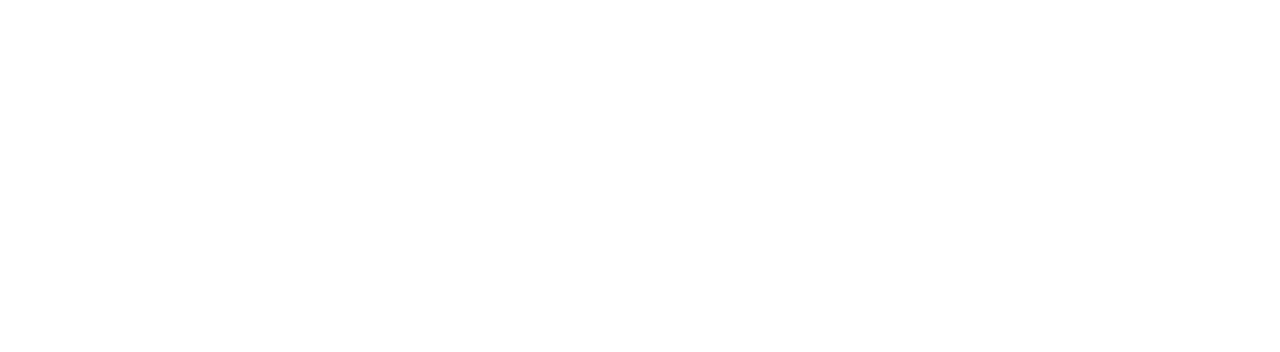
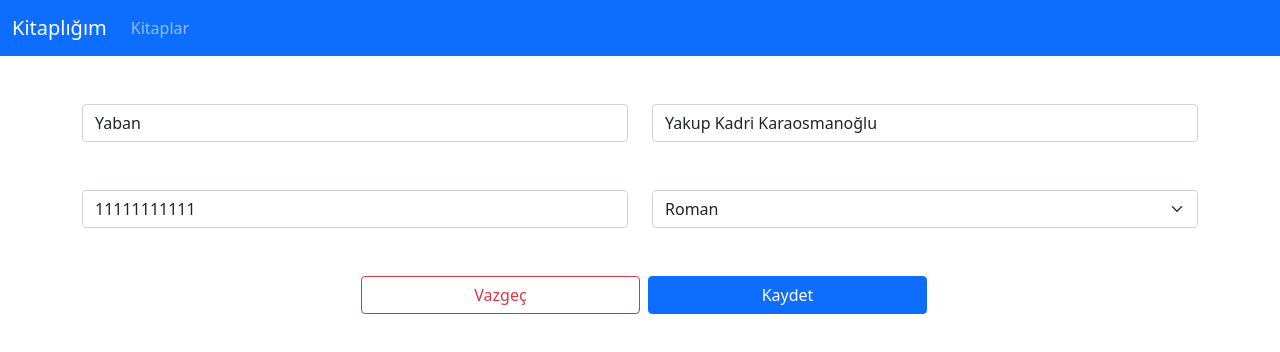
Before and after one commit to emreharman/3-sezon-haftasonu-react-library, a React (Create React App) app: page /edit-book/1 in a window 1280 px wide. Before the commit this address had no page. Shown: the top 352 px of the page. Built offline with nearby package versions, Linux system fonts and the light colour scheme; data requests are answered from the project's data file.

Commit message:
edit book&delete modal

```diff
--- a/db.json
+++ b/db.json
@@ -4,8 +4,8 @@
       "id": 1,
       "name": "Yaban",
       "author": "Yakup Kadri Karaosmanoğlu",
-      "isbn": "11111111111",
-      "categoryId": "1"
+      "categoryId": "1",
+      "isbn": "11111111111"
     },
     {
       "id": 2,
@@ -27,6 +27,13 @@
       "author": "William Golding",
       "isbn": "",
       "categoryId": "1"
+    },
+    {
+      "id": 1662927708181,
+      "name": "dgdf",
+      "author": "gfhfg",
+      "isbn": "",
+      "categoryId": "1"
     }
   ],
   "categories": [
--- a/src/App.js
+++ b/src/App.js
@@ -1,6 +1,7 @@
 import React from "react";
 import { BrowserRouter, Routes, Route } from "react-router-dom";
 import AddBook from "./pages/AddBook";
+import EditBook from "./pages/EditBook";
 
 import Home from "./pages/Home";
 
@@ -10,6 +11,7 @@
       <Routes>
         <Route path="/" element={<Home />} />
         <Route path="/add-book" element={<AddBook />} />
+        <Route path="/edit-book/:kitapId" element={<EditBook />} />
       </Routes>
     </BrowserRouter>
   );
--- a/src/components/AddBookForm.js
+++ b/src/components/AddBookForm.js
@@ -93,7 +93,11 @@
                 Kategori Seçin
               </option>
               {categories.map((cat) => {
-                return <option value={cat.id}>{cat.name}</option>;
+                return (
+                  <option key={cat.id} value={cat.id}>
+                    {cat.name}
+                  </option>
+                );
               })}
             </select>
           </div>
--- a/src/components/ListBooks.js
+++ b/src/components/ListBooks.js
@@ -2,11 +2,14 @@
 import { Link } from "react-router-dom";
 import axios from "axios";
 import Loading from "./Loading";
+import Modal from "../components/Modal";
 
 const ListBooks = (props) => {
   const [books, setBooks] = useState(null);
   const [categories, setCategories] = useState(null);
   const [didUpdate, setDidUpdate] = useState(false);
+  const [showModal, setShowModal] = useState(false);
+  const [silinecekKitap, setSilinecekKitap] = useState(null);
   useEffect(() => {
     axios
       .get("http://localhost:3004/books")
@@ -29,6 +32,7 @@
       .then((res) => {
         console.log("delete res", res);
         setDidUpdate(!didUpdate);
+        setShowModal(false);
       })
       .catch((err) => console.log(err));
   };
@@ -62,7 +66,7 @@
               (cat) => cat.id === book.categoryId
             );
             return (
-              <tr>
+              <tr key={book.id}>
                 <td>{book.name}</td>
                 <td>{book.author}</td>
                 <td>{category.name}</td>
@@ -74,10 +78,20 @@
                     <button
                       type="button"
                       className="btn btn-outline-danger btn-sm"
-                      onClick={() => kitapSil(book.id)}
+                      onClick={() => {
+                        setShowModal(true);
+                        //kitapSil(book.id);
+                        setSilinecekKitap(book.id);
+                      }}
                     >
                       Delete
                     </button>
+                    <Link
+                      to={`edit-book/${book.id}`}
+                      className="btn btn-sm btn-outline-secondary"
+                    >
+                      Edit
+                    </Link>
                   </div>
                 </td>
               </tr>
@@ -85,6 +99,14 @@
           })}
         </tbody>
       </table>
+      {showModal === true && (
+        <Modal
+          aciklama="Silemk istediğinize emin misiniz?"
+          title={"Silme İşlemi"}
+          yapilmasiGerekenIs={() => kitapSil(silinecekKitap)}
+          setShowModal={setShowModal}
+        />
+      )}
     </div>
   );
 };
--- /dev/null
+++ b/src/components/Modal.js
@@ -0,0 +1,48 @@
+import React, { useState } from "react";
+
+const Modal = (props) => {
+  const { setShowModal, yapilmasiGerekenIs, title, aciklama } = props;
+  return (
+    <div
+      style={{
+        position: "absolute",
+        top: 0,
+        left: 0,
+        width: "100vw",
+        height: "100vh",
+        backgroundColor: "rgba(0,0,0,0.3)",
+        display: "flex",
+        justifyContent: "center",
+        alignItems: "center",
+      }}
+    >
+      <div
+        style={{
+          width: "50%",
+          padding: "20px",
+          backgroundColor: "#fff",
+          borderRadius: "5px",
+        }}
+      >
+        <h1 className="text-center">{title}</h1>
+        <p>{aciklama}</p>
+        <div className="d-flex justify-content-center">
+          <button
+            onClick={() => setShowModal(false)}
+            className="btn btn-sm btn-outline-danger mx-3"
+          >
+            Kapat
+          </button>
+          <button
+            onClick={yapilmasiGerekenIs}
+            className="btn btn-sm btn-outline-primary"
+          >
+            Onayla
+          </button>
+        </div>
+      </div>
+    </div>
+  );
+};
+
+export default Modal;
--- /dev/null
+++ b/src/pages/EditBook.js
@@ -0,0 +1,137 @@
+import React, { useEffect, useState } from "react";
+
+import { useParams, useNavigate } from "react-router-dom";
+import axios from "axios";
+
+import Header from "../components/Header";
+import Loading from "../components/Loading";
+
+const EditBook = (props) => {
+  const params = useParams();
+  const navigate = useNavigate();
+  console.log("params", params);
+
+  const [bookname, setBookname] = useState("");
+  const [author, setAuthor] = useState("");
+  const [isbn, setIsbn] = useState("");
+  const [category, setCategory] = useState("");
+  const [categories, setCategories] = useState(null);
+
+  useEffect(() => {
+    axios
+      .get(`http://localhost:3004/books/${params.kitapId}`)
+      .then((res) => {
+        console.log(res.data);
+        setBookname(res.data.name);
+        setAuthor(res.data.author);
+        setIsbn(res.data.isbn);
+        setCategory(res.data.categoryId);
+        axios
+          .get("http://localhost:3004/categories")
+          .then((res) => {
+            setCategories(res.data);
+          })
+          .catch((err) => console.log("categories error", err));
+      })
+      .catch((err) => console.log(err));
+  }, []);
+
+  const handleSubmit = (event) => {
+    event.preventDefault();
+    if (bookname === "" || author === "" || category === "") {
+      alert("Kitap adı, Kitap Yazarı ve Kategori boş bırakılamaz");
+      return;
+    }
+    const updatedBook = {
+      id: params.kitapId,
+      name: bookname,
+      author: author,
+      categoryId: category,
+      isbn: isbn,
+    };
+    console.log("updatedBook", updatedBook);
+    axios
+      .put(`http://localhost:3004/books/${params.kitapId}`, updatedBook)
+      .then((res) => {
+        console.log(res);
+        navigate("/");
+      })
+      .catch((err) => console.log("edit error", err));
+  };
+
+  if (categories === null) {
+    return <Loading />;
+  }
+  return (
+    <div>
+      <Header />
+      <div className="container my-5">
+        <form onSubmit={handleSubmit}>
+          <div className="row">
+            <div className="col">
+              <input
+                type="text"
+                className="form-control"
+                placeholder="Kitap Adı"
+                value={bookname}
+                onChange={(event) => setBookname(event.target.value)}
+              />
+            </div>
+            <div className="col">
+              <input
+                type="text"
+                className="form-control"
+                placeholder="Kitap Yazarı"
+                value={author}
+                onChange={(event) => setAuthor(event.target.value)}
+              />
+            </div>
+          </div>
+          <div className="row my-5">
+            <div className="col">
+              <input
+                type="text"
+                className="form-control"
+                placeholder="ISBN"
+                value={isbn}
+                onChange={(event) => setIsbn(event.target.value)}
+              />
+            </div>
+            <div className="col">
+              <select
+                className="form-select"
+                value={category}
+                onChange={(event) => setCategory(event.target.value)}
+              >
+                <option value={""} selected>
+                  Kategori Seçin
+                </option>
+                {categories.map((cat) => {
+                  return (
+                    <option key={cat.id} value={cat.id}>
+                      {cat.name}
+                    </option>
+                  );
+                })}
+              </select>
+            </div>
+          </div>
+          <div className="d-flex justify-content-center">
+            <button
+              onClick={() => navigate("/")}
+              type="button"
+              className="btn btn-outline-danger w-25 mx-2"
+            >
+              Vazgeç
+            </button>
+            <button type="submit" className="btn btn-primary w-25">
+              Kaydet
+            </button>
+          </div>
+        </form>
+      </div>
+    </div>
+  );
+};
+
+export default EditBook;
```
